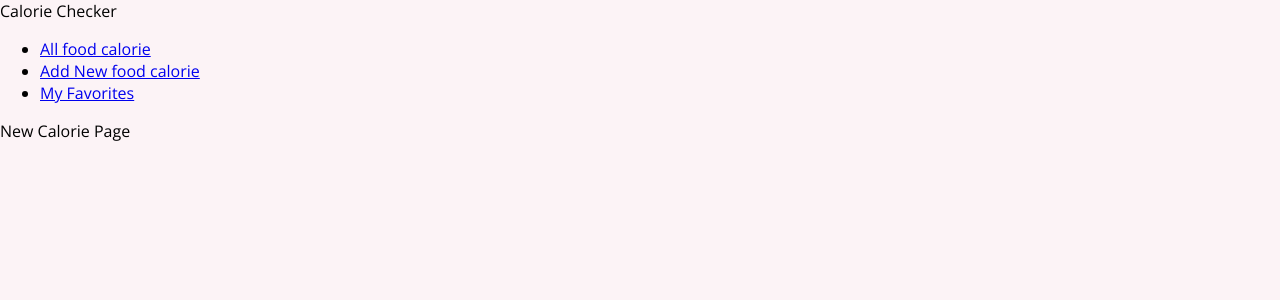
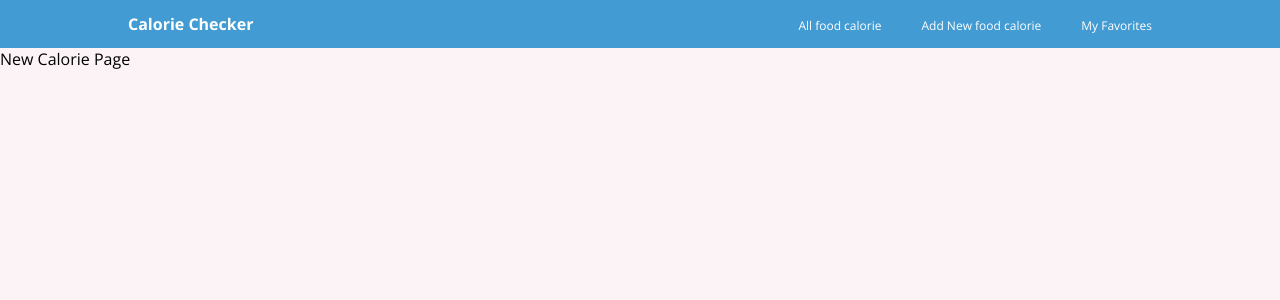
Before and after one commit to Louie-L/calorie-checker, a React (Create React App) app: page /new-calorie in a window 1280 px wide. Shown: the top 300 px of the page. Built offline with nearby package versions, Linux system fonts and the light colour scheme.

Commit message:
feat: styling with css modules

```diff
--- a/src/components/layout/MainNavigation.js
+++ b/src/components/layout/MainNavigation.js
@@ -1,9 +1,11 @@
 import { Link } from 'react-router-dom';
+
+import classes from './MainNavigation.module.css';
 
 function MainNavigation() {
   return (
-    <header>
-      <div>Calorie Checker</div>
+    <header className={classes.header}>
+      <div className={classes.logo}>Calorie Checker</div>
       <nav>
         <ul>
           <li>
--- /dev/null
+++ b/src/components/layout/MainNavigation.module.css
@@ -0,0 +1,47 @@
+.header {
+    width: 100%;
+    height: 3rem;
+    display: flex;
+    align-items: center;
+    justify-content: space-between;
+    background-color: #429bd3;
+    padding: 0 10%;
+  }
+
+  .logo {
+    font-size: 1rem;
+    color: white;
+    font-weight: bold;
+  }
+
+  .header ul {
+    list-style: none;
+    margin: 0;
+    padding: 0;
+    display: flex;
+    align-items: baseline;
+  }
+
+  .header li {
+    margin-left: 2.5rem;
+  }
+
+  .header a {
+    text-decoration: none;
+    font-size: 0.75rem;
+    color: white;
+  }
+
+  .header a:hover,
+  .header a:active,
+  .header a.active {
+    color: white;
+  }
+
+  .badge {
+    background-color: #cc2062;
+    color: white;
+    border-radius: 12px;
+    padding: 0 1rem;
+    margin-left: 0.5rem;
+  }
```
